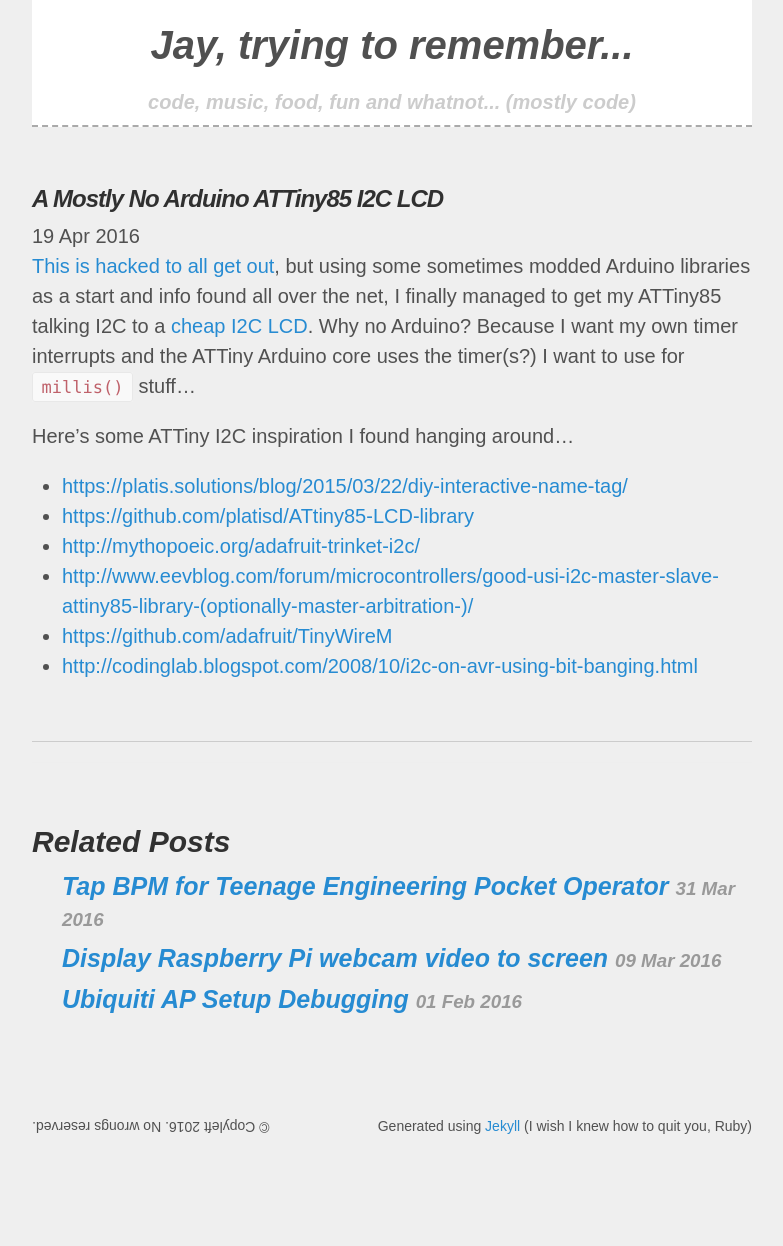
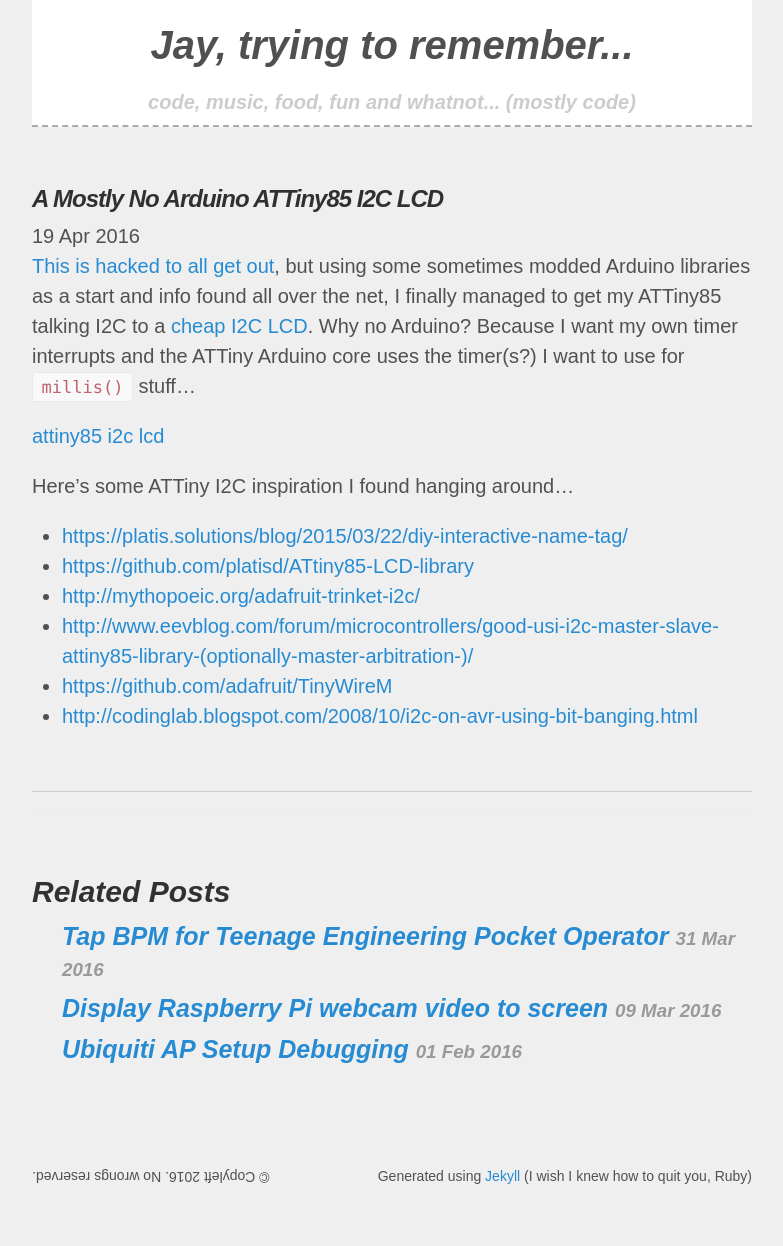
Before and after one commit to funkfinger/jaywiggins, a Jekyll site: the page built from _posts/2016-04-19-mostly-no-arduino-attiny-ic-lcd.md, in a window 1280 px wide. Shown: the whole page, without its empty margins (248-1031 px from the left). Built offline with Jekyll 4.4.1, drawn with Linux system fonts in a browser that asks for light colours; comment, search, counter and statistics services are not loaded; before the commit the page ends 1196 px from its top, so only the background shows below that.

Commit message:
attiny i2c lcd post - add image

```diff
--- a/_posts/2016-04-19-mostly-no-arduino-attiny-ic-lcd.md
+++ b/_posts/2016-04-19-mostly-no-arduino-attiny-ic-lcd.md
@@ -8,6 +8,8 @@
 
 [This is hacked to all get out](https://github.com/funkfinger/electronic-tests/tree/master/test_no_arduino_attiny85_i2c_lcd), but using some sometimes modded Arduino libraries as a start and info found all over the net, I finally managed to get my ATTiny85 talking I2C to a [cheap I2C LCD](http://www.ebay.com/sch/i.html?_odkw=i2c+lcd+2x16&_osacat=0&_from=R40&_trksid=p2045573.m570.l1313.TR0.TRC0.H0.Xi2c+lcd+2x16+1602.TRS0&_nkw=i2c+lcd+2x16+1602&_sacat=0). Why no Arduino? Because I want my own timer interrupts and the ATTiny Arduino core uses the timer(s?) I want to use for `millis()` stuff...
 
+[attiny85 i2c lcd](http://media.jaywiggins.com.s3.amazonaws.com/images/attiny85%20i2c%20lcd.jpg)
+
 Here's some ATTiny I2C inspiration I found hanging around...
 
 * [https://platis.solutions/blog/2015/03/22/diy-interactive-name-tag/](https://platis.solutions/blog/2015/03/22/diy-interactive-name-tag/)
```
